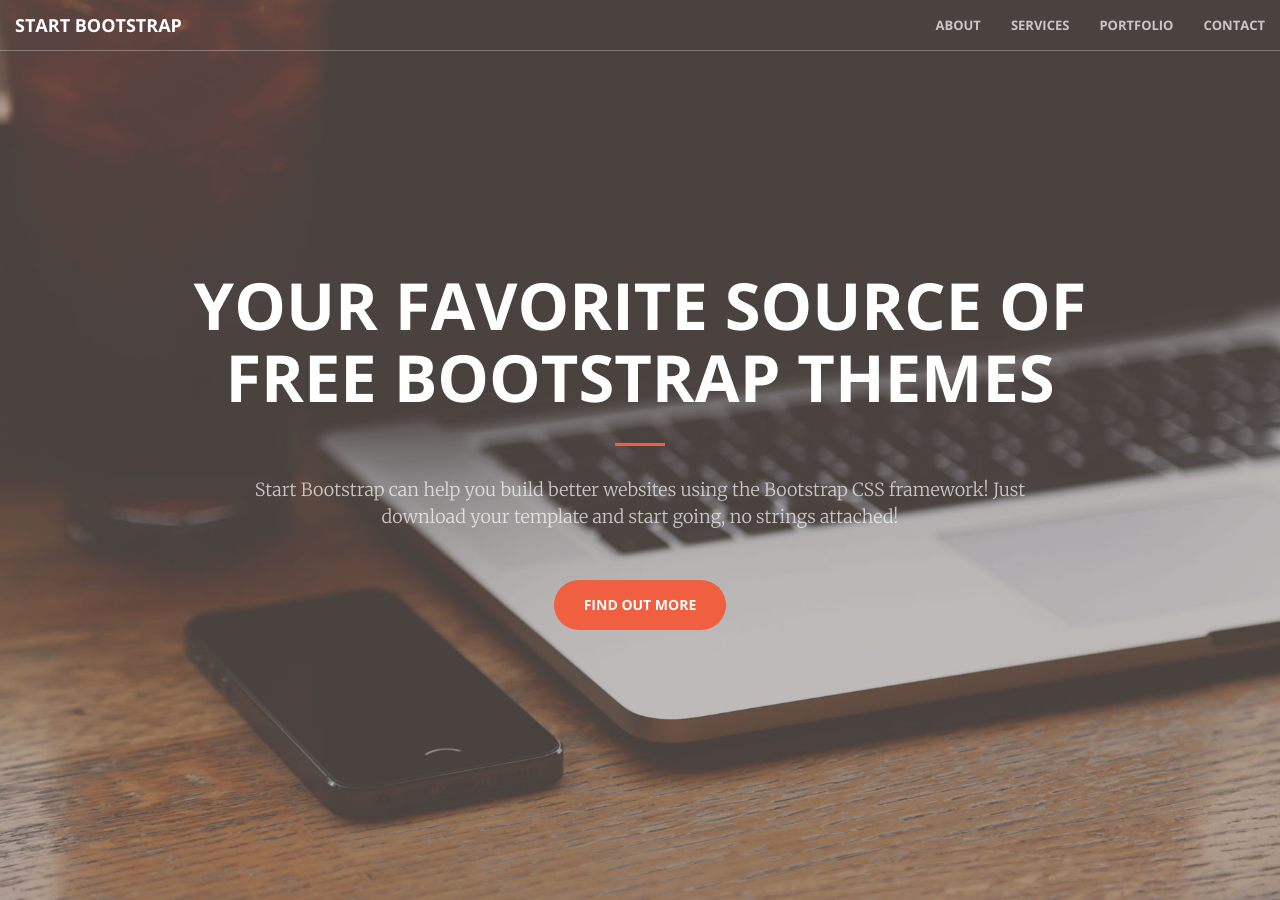
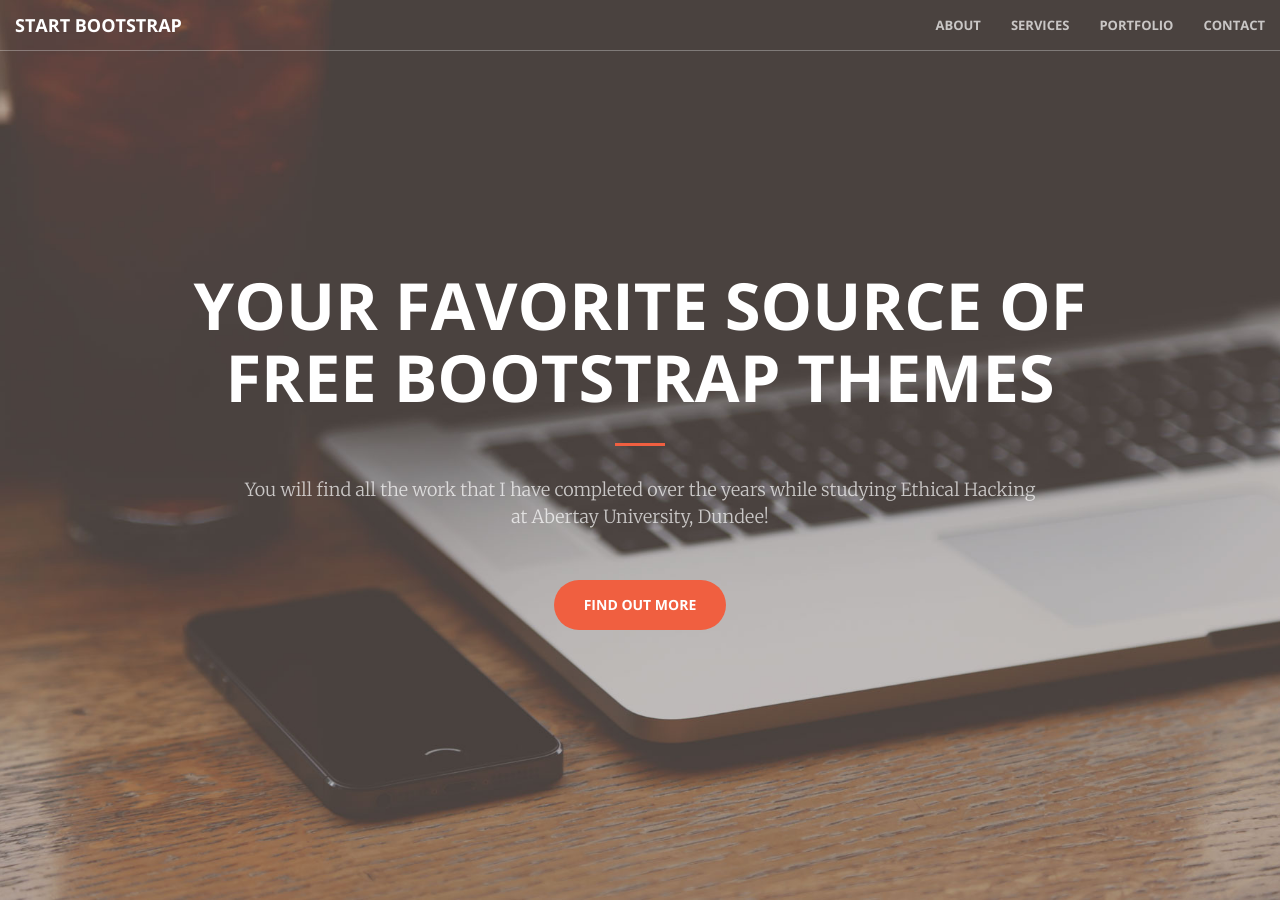
Before and after one commit to Selina-Fahy/Selina-Fahy.github.io, a Jekyll site: the page built from index.html, in a window 1280 px wide and 900 px high. Built offline with Jekyll 4.4.1, drawn with Linux system fonts in a browser that asks for light colours; part of the change alters nothing that is shown; some of the changed text lies outside the part shown.

Commit message:
Update
Adding some updates

```diff
--- a/_config.yml
+++ b/_config.yml
@@ -1,12 +1,12 @@
 # Site settings
 title:
-email:
+email: selinafahy@gmail.com
 description: > # this means to ignore newlines until "baseurl:"
 baseurl: "" # the subpath of your site, e.g. /blog/
 url: "" # the base hostname & protocol for your site
 
 twitter_username:
-github_username:
+github_username: Selina-Fahy
 
 # Build settings
 markdown: kramdown
--- a/_includes/header.html
+++ b/_includes/header.html
@@ -3,7 +3,7 @@
         <div class="header-content-inner">
             <h1>Your Favorite Source of Free Bootstrap Themes</h1>
             <hr>
-            <p>Start Bootstrap can help you build better websites using the Bootstrap CSS framework! Just download your template and start going, no strings attached!</p>
+            <p>You will find all the work that I have completed over the years while studying Ethical Hacking at Abertay University, Dundee!</p>
             <a href="#about" class="btn btn-primary btn-xl page-scroll">Find Out More</a>
         </div>
     </div>
--- a/_includes/portfolio.html
+++ b/_includes/portfolio.html
@@ -10,7 +10,7 @@
                                 Category
                             </div>
                             <div class="project-name">
-                                Project Name
+                                Year 1
                             </div>
                         </div>
                     </div>
@@ -25,7 +25,7 @@
                                 Category
                             </div>
                             <div class="project-name">
-                                Project Name
+                                Year 2
                             </div>
                         </div>
                     </div>
@@ -55,7 +55,7 @@
                                 Category
                             </div>
                             <div class="project-name">
-                                Project Name
+                                Year 3
                             </div>
                         </div>
                     </div>
```
